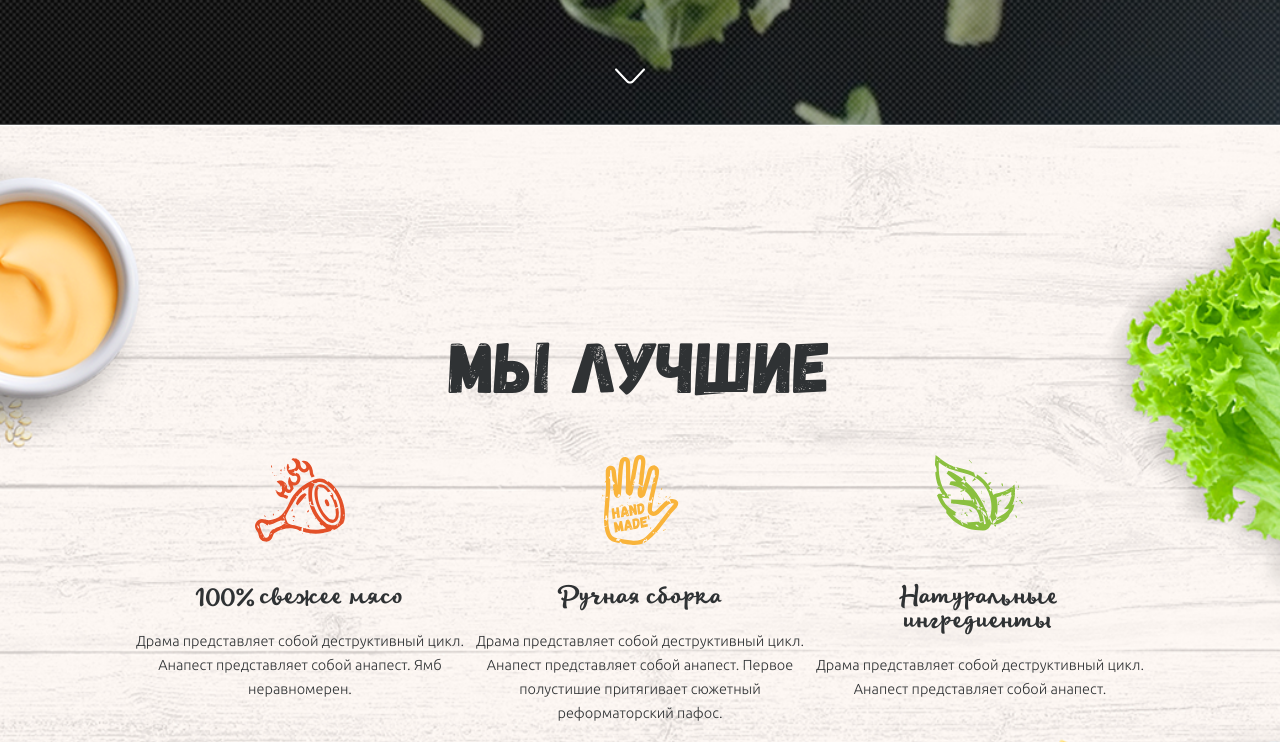
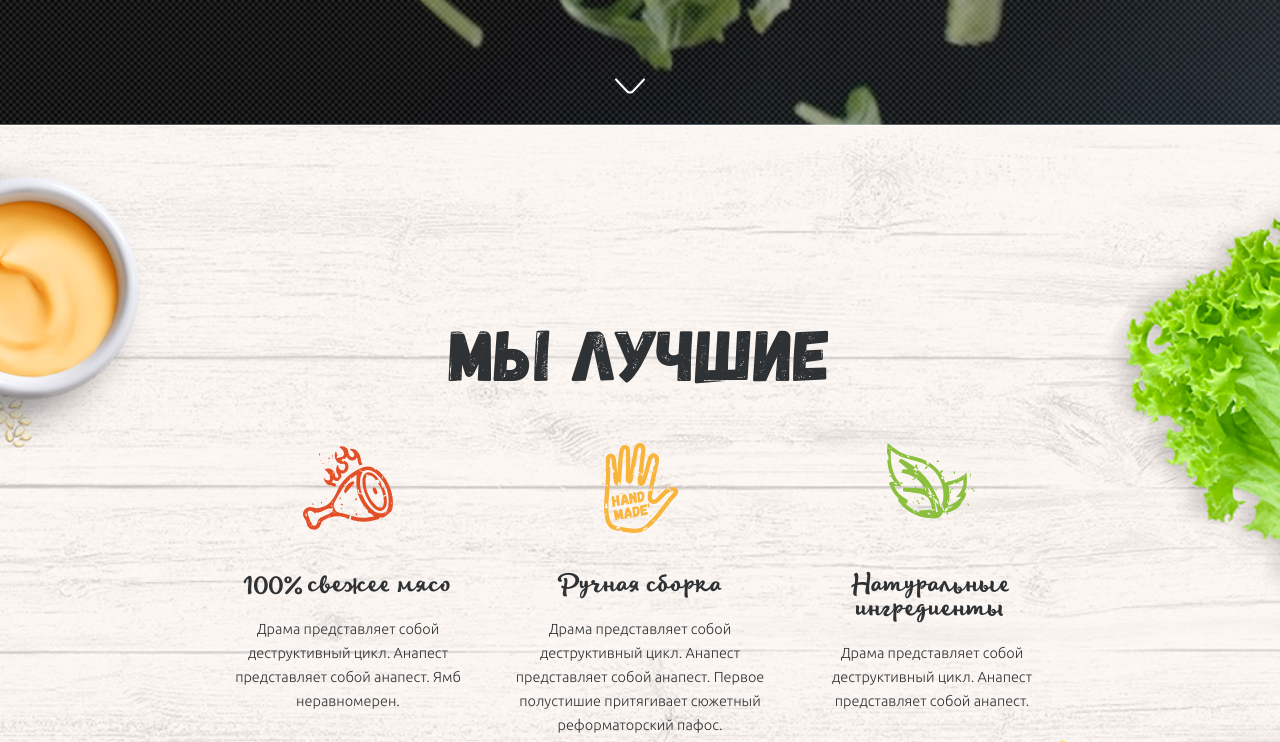
Before and after one commit to mrblond1n/Burger_project, a plain HTML site: page index.html in a window 1280 px wide. Shown: the part 674-1416 px from the top of the page. Drawn offline with Linux system fonts and the light colour scheme.

Commit message:
small fixed for website

```diff
--- a/css/blocks/header.scss
+++ b/css/blocks/header.scss
@@ -54,7 +54,7 @@
   width: rem(50px);
   height: rem(50px);
   position: absolute;
-  bottom: rem(10px);
+  bottom: 0px;
   left: 50%;
   transform: translateX(-50%);
   @media screen and (max-height: 625px) {
--- a/css/blocks/menu.scss
+++ b/css/blocks/menu.scss
@@ -51,6 +51,7 @@
   display: flex;
   justify-content: flex-end;
   height: 100vh;
+  min-height: 650px;
   div {
     width: 0px;
     overflow: hidden;
--- a/css/setups/layout.scss
+++ b/css/setups/layout.scss
@@ -38,7 +38,7 @@ body {
 
 .container {
   position: relative;
-  max-width: 1100px;
+  max-width: 940px;
   width: 95%;
   margin: 0 auto;
   display: flex;
```
Also changed, not shown: css/main.css.
